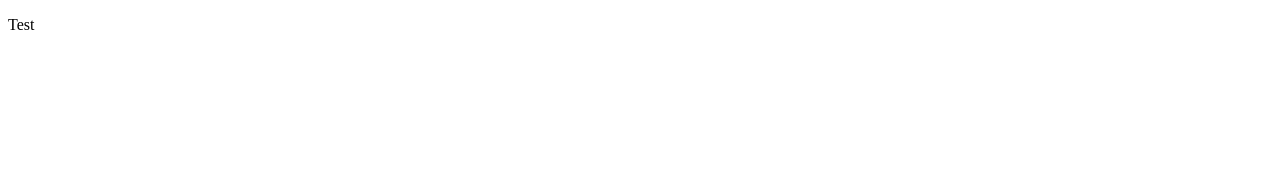
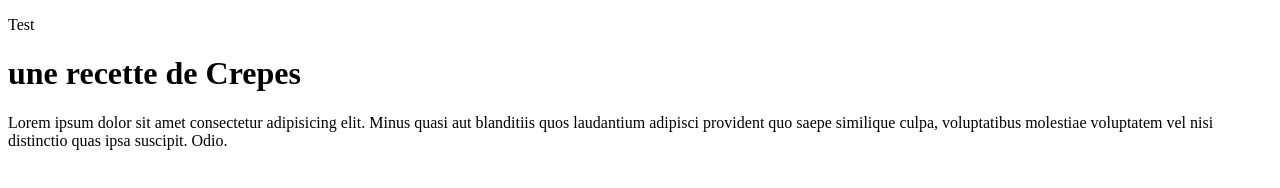
Before and after one commit to AbdelbassetElaatar/Projet-Recettes, a plain HTML site: page index.html in a window 1280 px wide. Drawn offline with Linux system fonts and the light colour scheme.

Commit message:
add crepes recette

```diff
--- a/index.html
+++ b/index.html
@@ -7,5 +7,8 @@
 </head>
 <body>
     <p>Test</p>
+    <h1>une recette de Crepes </h1>
+    <p>Lorem ipsum dolor sit amet consectetur adipisicing elit. Minus quasi aut blanditiis quos laudantium adipisci provident quo saepe similique culpa, voluptatibus molestiae voluptatem vel nisi distinctio quas ipsa suscipit. Odio.</p>
+
 </body>
 </html>
```
